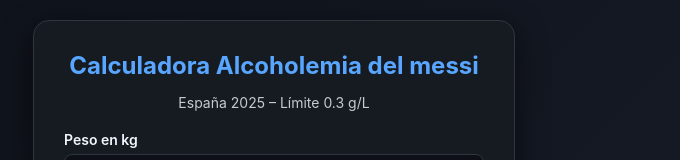
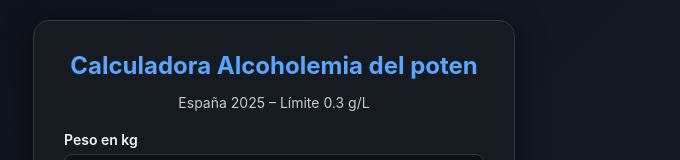
Before and after one commit to Adrianmoreno2005/alcohol, a plain HTML site: page index.html in a window 1280 px wide. Shown: the top 160 px of the page, without its empty margins (366-1046 px from the left). Drawn offline with Linux system fonts and the light colour scheme.

Commit message:
Update index.html

```diff
--- a/index.html
+++ b/index.html
@@ -101,7 +101,7 @@
 </head>
 <body>
     <div class="contenedor">
-        <h2>Calculadora Alcoholemia del messi</h2>
+        <h2>Calculadora Alcoholemia del poten</h2>
         <p style="text-align:center;font-size:14px;opacity:0.8;margin-bottom:20px;">
             España 2025 – Límite 0.3 g/L
         </p>
```
